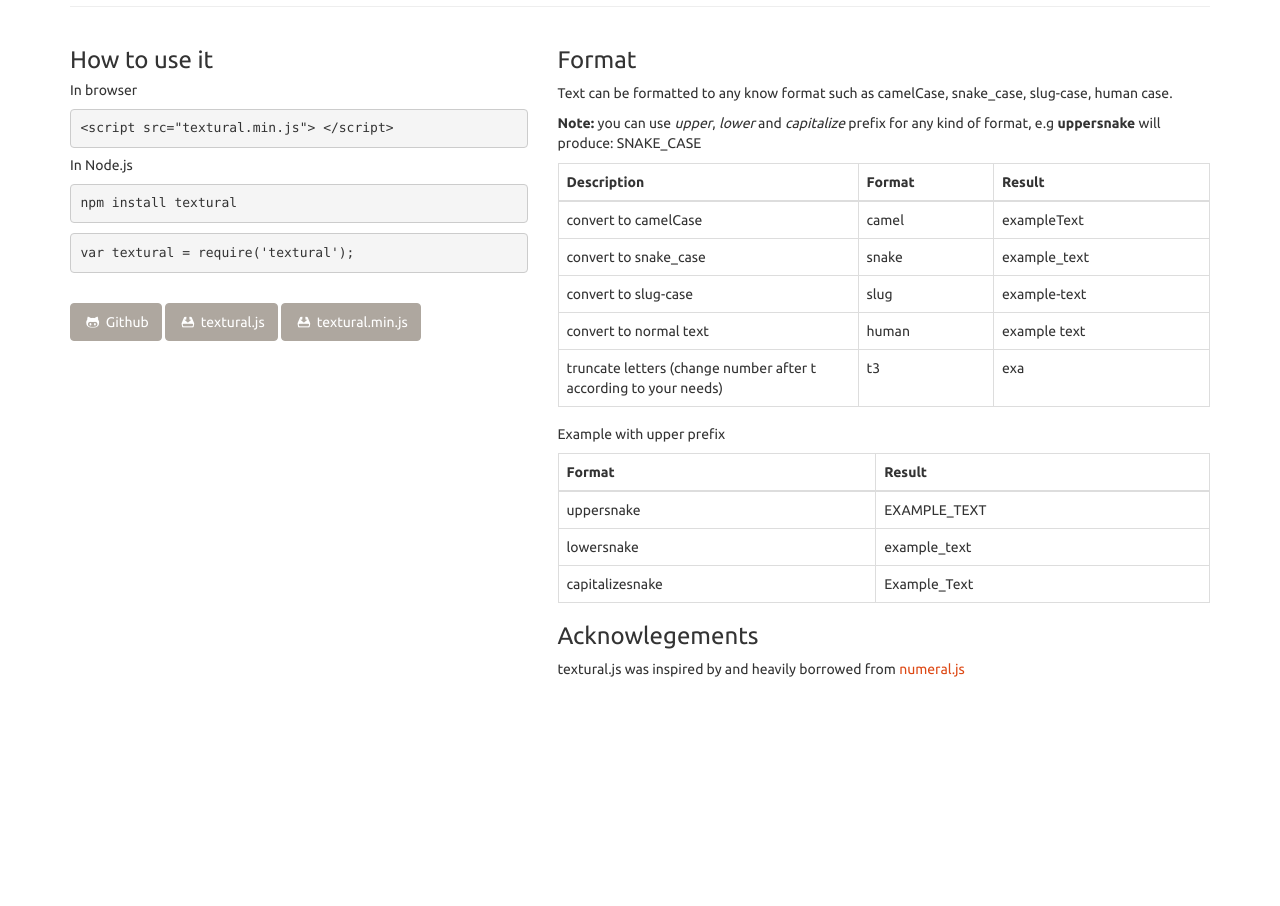
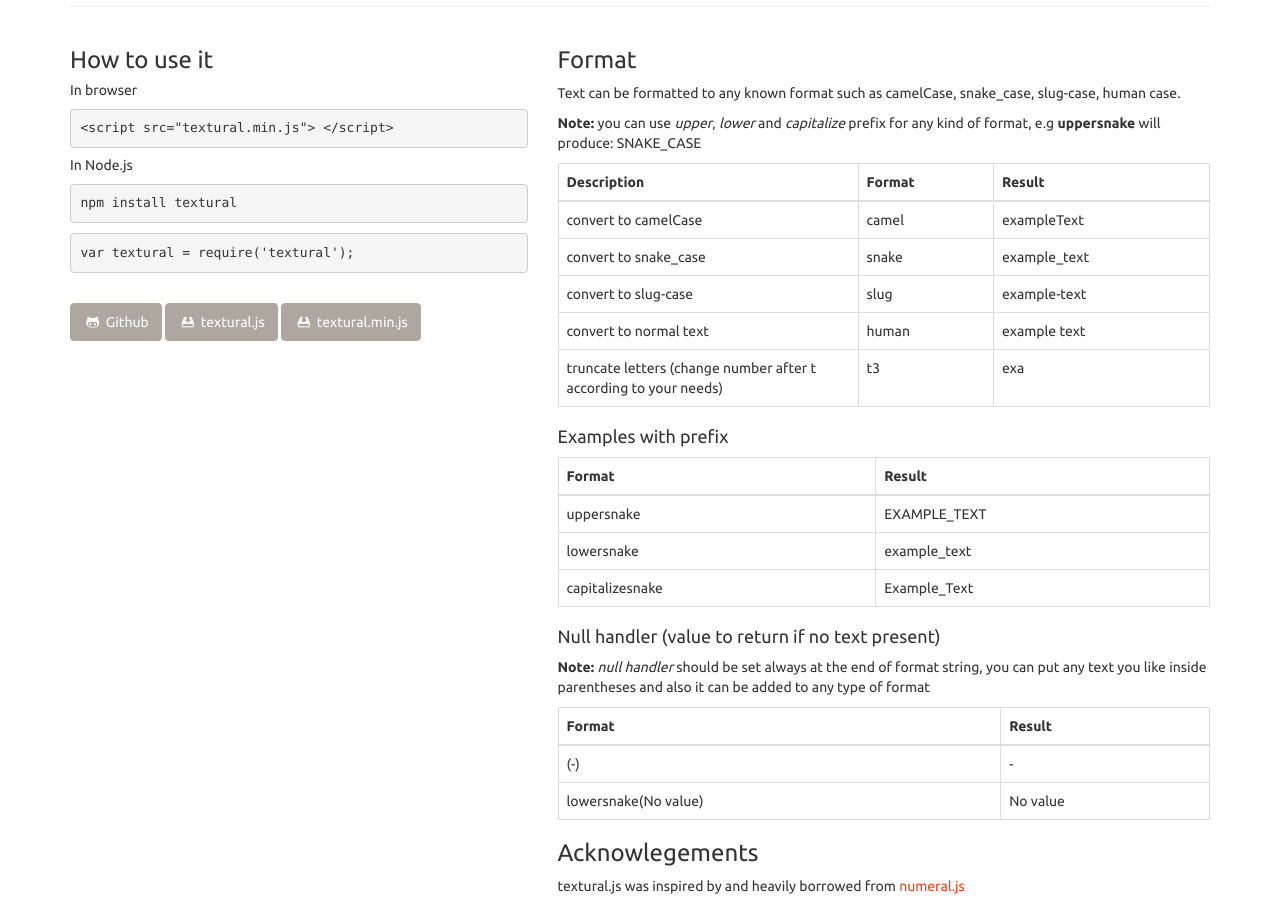
Before and after one commit to ivanblazevic/textural-js, a plain HTML site: page index.html in a window 1280 px wide. Shown: the part 262-1168 px from the top of the page. Before the commit the page ends 951 px from the top, so only its background shows below. Drawn offline with Linux system fonts and the light colour scheme.

Commit message:
Update page with null handler feature

```diff
--- a/index.html
+++ b/index.html
@@ -76,7 +76,7 @@
 
                 <h3>Format</h3>
 
-                <p>Text can be formatted to any know format such as camelCase, snake_case, slug-case, human case.
+                <p>Text can be formatted to any known format such as camelCase, snake_case, slug-case, human case.
                 </p>
 
                 <p><b>Note: </b>you can use <i>upper</i>, <i>lower</i> and <i>capitalize</i> prefix for any kind of
@@ -120,7 +120,7 @@
                     </tbody>
                 </table>
 
-                <h5>Example with upper prefix</h5>
+                <h4>Examples with prefix</h4>
 
                 <table class="table table-bordered">
                     <thead>
@@ -145,6 +145,30 @@
                     </tbody>
                 </table>
 
+                <h4>Null handler (value to return if no text present)</h4>
+                <p><b>Note: </b><i>null handler</i> should be set always at the end of format string, you can put any text you like inside parentheses and also it can be added to any type of format
+                </p>
+                <table class="table table-bordered">
+                    <thead>
+                        <tr>
+                            <th>Format</th>
+                            <th>Result</th>
+                        </tr>
+                    </thead>
+                    <tbody>
+                        <tr>
+                            <td>(-)</td>
+                            <td>-</td>
+                        </tr>
+                        <tr>
+                            <td>lowersnake(No value)</td>
+                            <td>No value</td>
+                        </tr>
+                    </tbody>
+                </table>
+
+
+
                 <h3>Acknowlegements</h3>
                 <p>textural.js was inspired by and heavily borrowed from <a href="http://numeraljs.com/">numeral.js</a></p>
 
```
